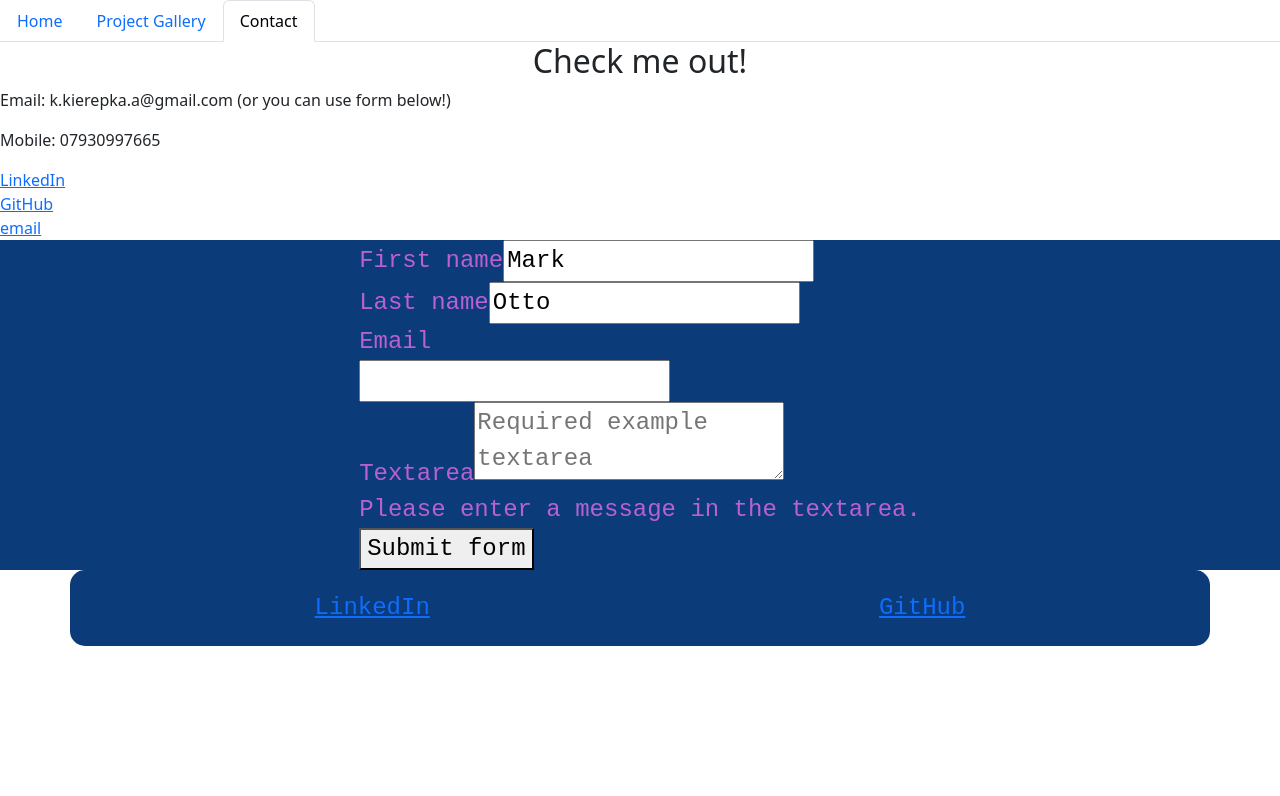
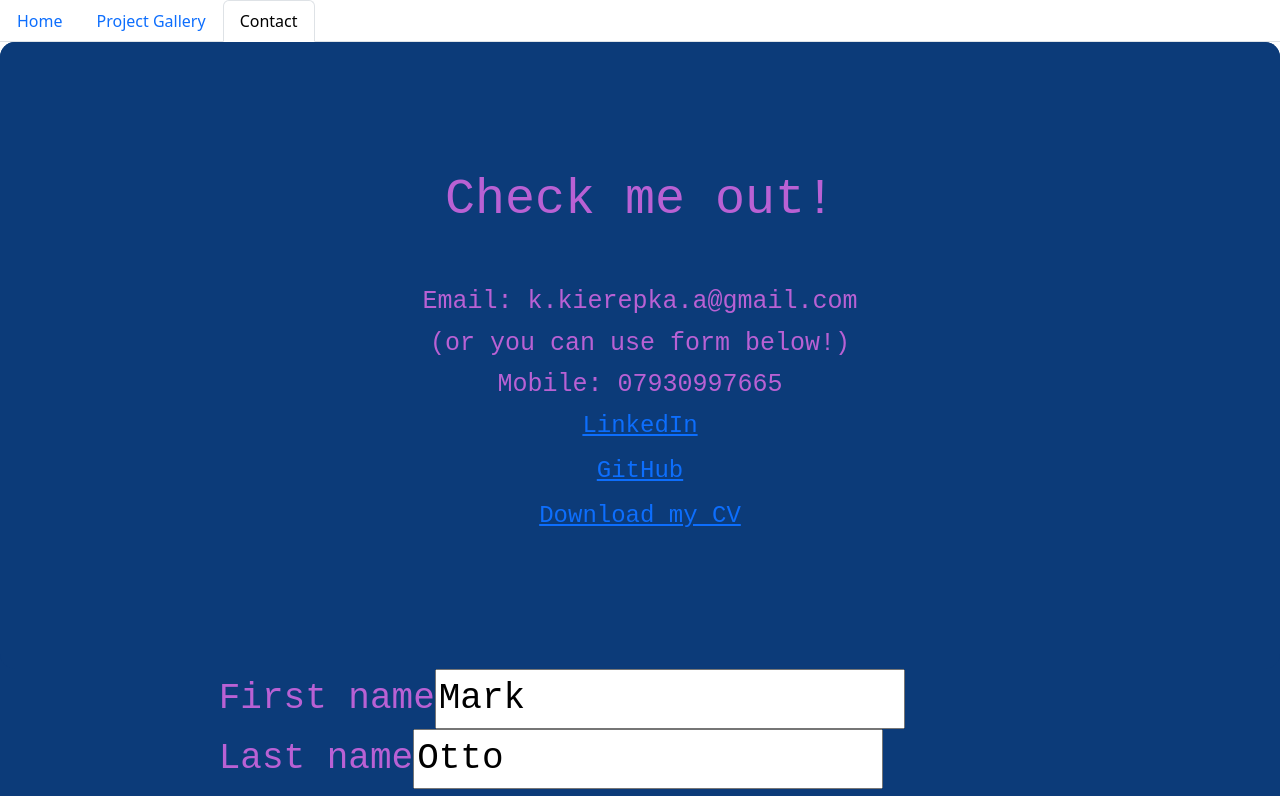
Before and after one commit to klaudia102/react-portfolio, a React (Vite) app: page /contact in a window 1280 px wide. Shown: the top 796 px of the page. Built offline with nearby package versions, Linux system fonts and the light colour scheme.

Commit message:
added contact info

```diff
--- a/src/components/Header.jsx
+++ b/src/components/Header.jsx
@@ -5,7 +5,7 @@ import { NavLink } from 'react-router-dom';
 function Header() {
   return (
     <>
-    <div ClassName='container'>
+    <div ClassName='container-header'>
     <ul className="nav nav-tabs ">
       <li className="nav-item">
         <NavLink
--- a/src/components/assets/style/contact.css
+++ b/src/components/assets/style/contact.css
@@ -1,25 +1,41 @@
 .contact-container{
-    background-color: rgb(12, 59, 121) !important;
+    background-color: rgb(12, 59, 121);
     align-content: center;
-    font-size: 150% !important;
+    font-size: 150%;
     font-family: 'Courier New', Courier, monospace;
     color: rgb(185, 97, 212);
+    border-radius: 15px;
+}
+.contact-info {
+    background-color: rgb(12, 59, 121);
+    font-family: 'Courier New', Courier, monospace;
+    color: rgb(185, 97, 212);
+    border-radius: 15px;
+    border-width: 5px;
+    padding: 10%;
+}
+h2 {
+    margin-bottom: 5%;
+    font-size: 50px;
+}
+p1, p2  {
+    justify-content: center;
+    padding: 2px;
+    font-size: 25px;
+}
+.link {
+    display: flex;
+    justify-content: center;
+    align-items: center;
+    padding: 2px;
+    margin-bottom: 5px;
 }
 .contact-form {
     background-color: rgb(12, 59, 121) !important;
-    align-content: center;
     font-size: 150% !important;
     font-family: 'Courier New', Courier, monospace;
     color: rgb(185, 97, 212);
     display:flex;
     align-items: center;
-    justify-content: center;
+    justify-content: center
 }
-.contact-info {
-    background-color: rgb(12, 59, 121) !important;
-    align-content: center;
-    font-size: 150% !important;
-    font-family: 'Courier New', Courier, monospace;
-    color: rgb(185, 97, 212);
-
-}
--- a/src/components/pages/Contact.jsx
+++ b/src/components/pages/Contact.jsx
@@ -6,20 +6,16 @@ import '../assets/style/contact.css'
 function Contact() {
   return (
     <>
-      <div nameClass='contact-container'>
-
-        <div nameClass='contact-info'>
-
-
-        <h2> Check me out!</h2>
-        <p> Email: k.kierepka.a@gmail.com (or you can use form below!)</p>
-        <p>Mobile: 07930997665</p>
-        <a href='https://www.linkedin.com/in/klaudia-kierepka' target='blank'>LinkedIn</a> <br />
-        <a href='https://github.com/klaudia102' target='blank'>GitHub</a> <br />
-        <a href='' target='blank'>email</a>
- </div>
-
-
+     <div className='contact-container'>
+       <div className='contact-info'>
+       <h2> Check me out!</h2>
+          <p1> Email: k.kierepka.a@gmail.com</p1>
+          <p1> (or you can use form below!)</p1>
+          <p2>Mobile: 07930997665</p2>
+          <a href='https://www.linkedin.com/in/klaudia-kierepka' target='blank' className='link'>LinkedIn</a>
+          <a href='https://github.com/klaudia102' target='blank' className='link' >GitHub</a>
+          <a href='' target='blank' className='link'>Download my CV</a>
+       </div>
         <div className='contact-form'>
           <form nameClass="row g-3 needs-validation" novalidate>
             <div nameClass="col-md-4 position-relative">
@@ -58,7 +54,7 @@ function Contact() {
             </div>
           </form>
         </div>
-      </div>
+     </div>
     </>
   );
 }
```
